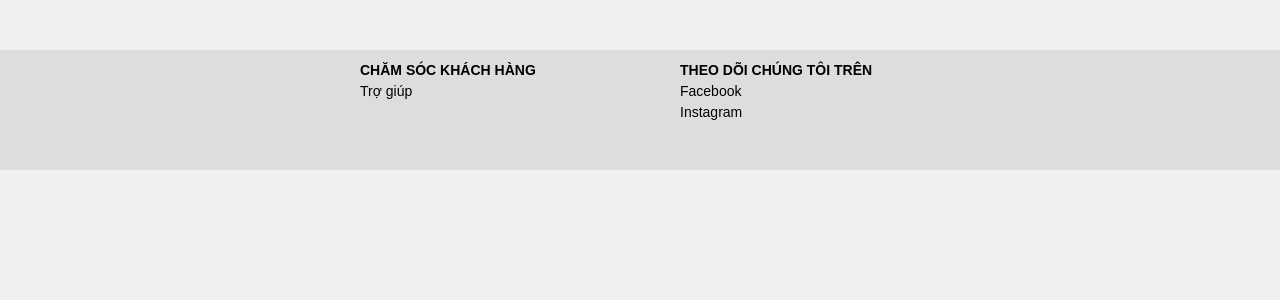
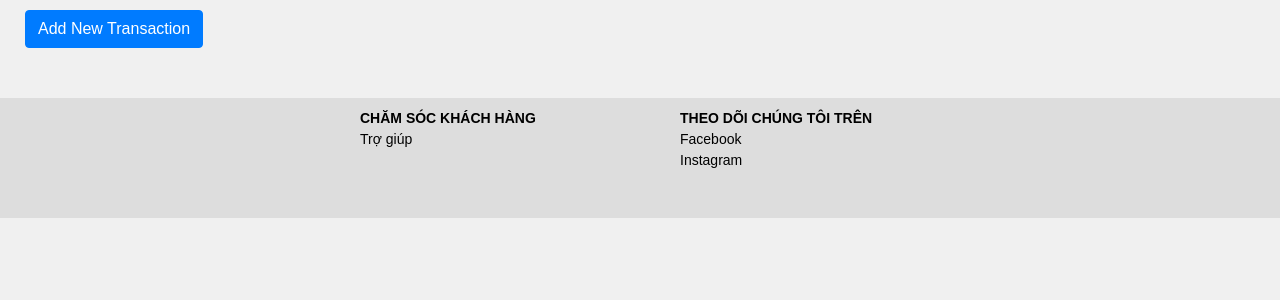
Before and after one commit to nqm314/simple_expense_tracking_app, a Django app: template app/templates/base/home.html in a window 1280 px wide. Shown: the part 62-362 px from the top of the page. Run offline with Django 5.2, Linux system fonts and the light colour scheme; the template is opened without the code that fills it, so the values that code supplies are empty; some libraries are stand-ins or nearby versions.

Commit message:
feat: finish create new transaction form

```diff
--- a/app/BaseApp/models.py
+++ b/app/BaseApp/models.py
@@ -2,6 +2,7 @@ from django.db import models
 from django.contrib.auth.models import User
 from djmoney.models.fields import MoneyField
 from phonenumber_field.modelfields import PhoneNumberField
+from django.utils import timezone
 
 # Create your models here.
 
@@ -23,7 +24,7 @@ class TransactionTag(models.Model):
 
 class Transaction(models.Model):
     user = models.ForeignKey(User, on_delete=models.CASCADE)
-    time = models.DateTimeField(auto_now_add=True)
+    time = models.DateTimeField(default=timezone.now)
     amount = MoneyField(max_digits=14, decimal_places=2,default_currency='VND')
     purpose = models.TextField()
     tags = models.ManyToManyField(TransactionTag, related_name='transactions')
--- a/app/templates/base/home.html
+++ b/app/templates/base/home.html
@@ -6,6 +6,14 @@
 {% endblock %}{% block title %}Home{% endblock %}
 {% block content %}
 <!-- Unique content for home page -->
+<div class="container-fluid">
+    <div class="row">
+        <div class="col-md-12">
+            <a href="{% url 'create_transaction' %}" class="btn btn-primary" style="margin-top: 10px; margin-left: 10px;">Add New Transaction</a>
+        </div>
+    </div>
+</div>
+
 {% for transaction in transactions %}
     <div class="card bg-light mb-3" style="max-width: 18rem; cursor: pointer;" data-toggle="modal" data-target="#transactionModal{{ transaction.id }}">
         <div class="card-header">
```
Also changed, not shown: app/BaseApp/forms.py (+6 -1 lines).
